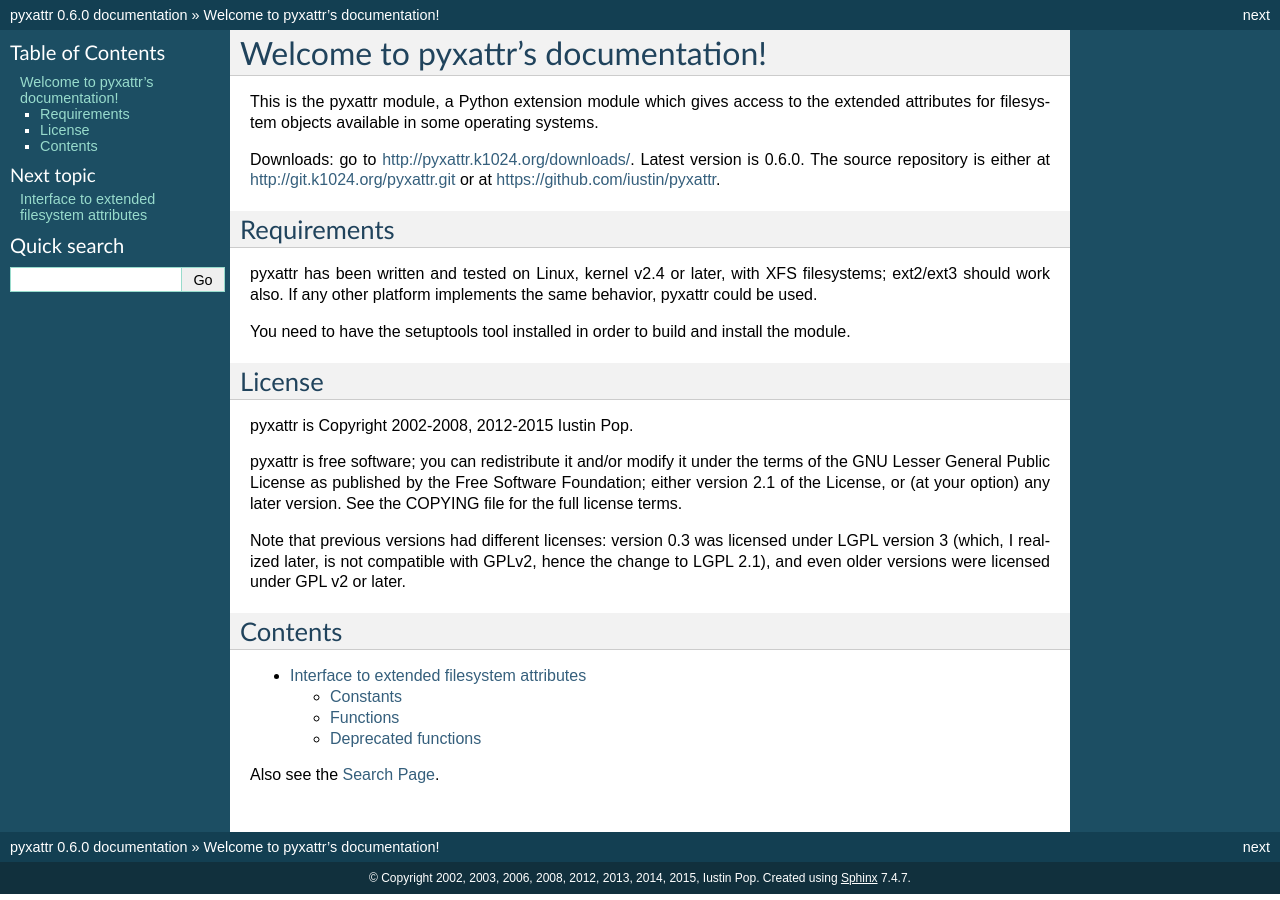
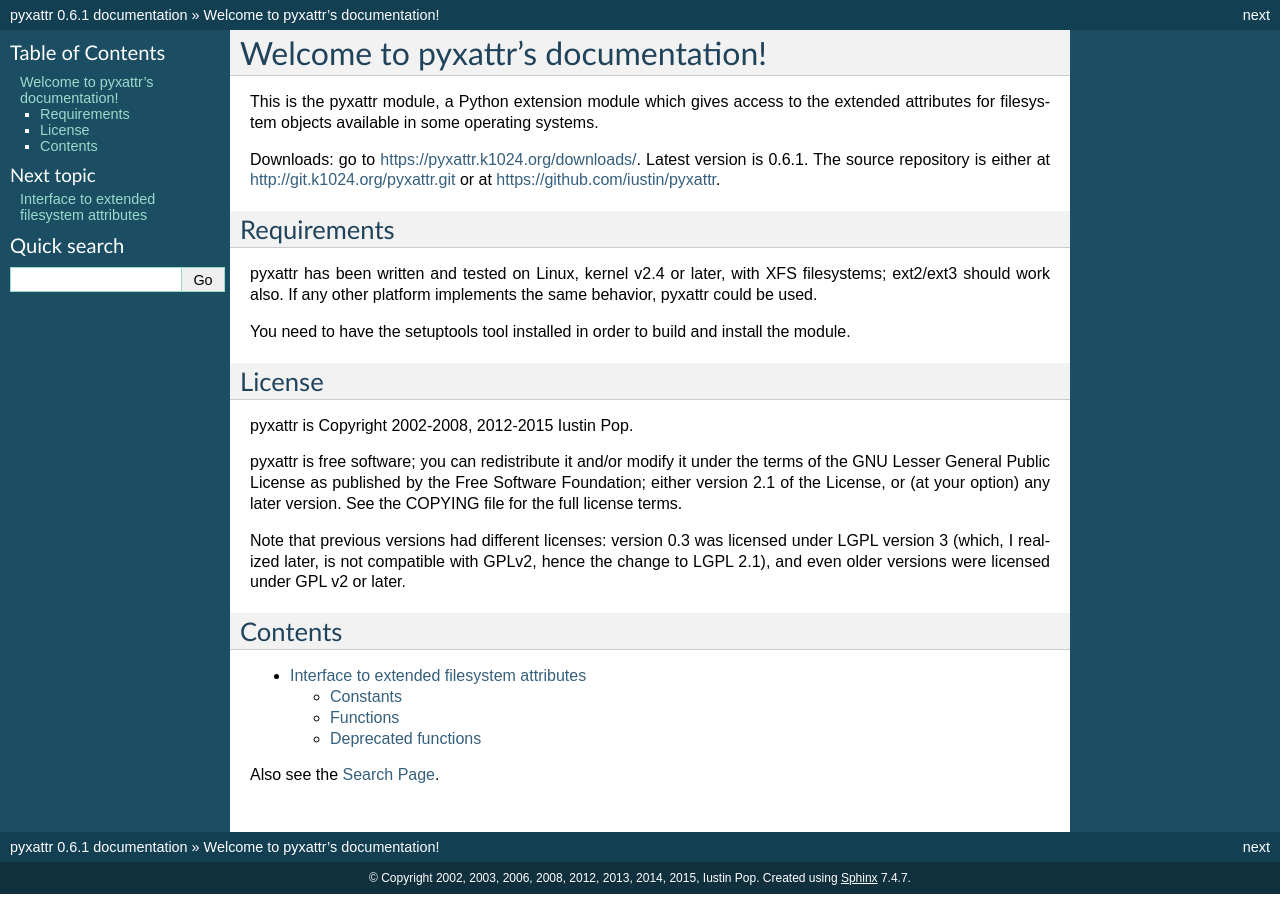
Before and after one commit to iustin/pyxattr, a Sphinx documentation site: the page built from doc/index.rst, in a window 1280 px wide. Built offline with Sphinx 7.4.7, drawn with Linux system fonts in a browser that asks for light colours.

Commit message:
Bump version to 0.6.1
Also switch downloads repository to HTTPS.

```diff
--- a/README.rst
+++ b/README.rst
@@ -5,8 +5,8 @@
 to the extended attributes for filesystem objects available in some
 operating systems.
 
-Downloads: go to http://pyxattr.k1024.org/downloads/. Latest
-version is 0.6.0. The source repository is either at
+Downloads: go to https://pyxattr.k1024.org/downloads/. Latest
+version is 0.6.1. The source repository is either at
 http://git.k1024.org/pyxattr.git or at
 https://github.com/iustin/pyxattr.
 
--- a/doc/conf.py
+++ b/doc/conf.py
@@ -48,9 +48,9 @@
 # built documents.
 #
 # The short X.Y version.
-version = '0.6.0'
+version = '0.6.1'
 # The full version, including alpha/beta/rc tags.
-release = '0.6.0'
+release = '0.6.1'
 
 # The language for content autogenerated by Sphinx. Refer to documentation
 # for a list of supported languages.
--- a/setup.py
+++ b/setup.py
@@ -10,7 +10,7 @@
 long_desc = """This is a C extension module for Python which
 implements extended attributes manipulation. It is a wrapper on top
 of the attr C library - see attr(5)."""
-version = "0.6.0"
+version = "0.6.1"
 author = "Iustin Pop"
 author_email = "iustin@k1024.org"
 libraries = []
```
Also changed, not shown: 1 other file.
